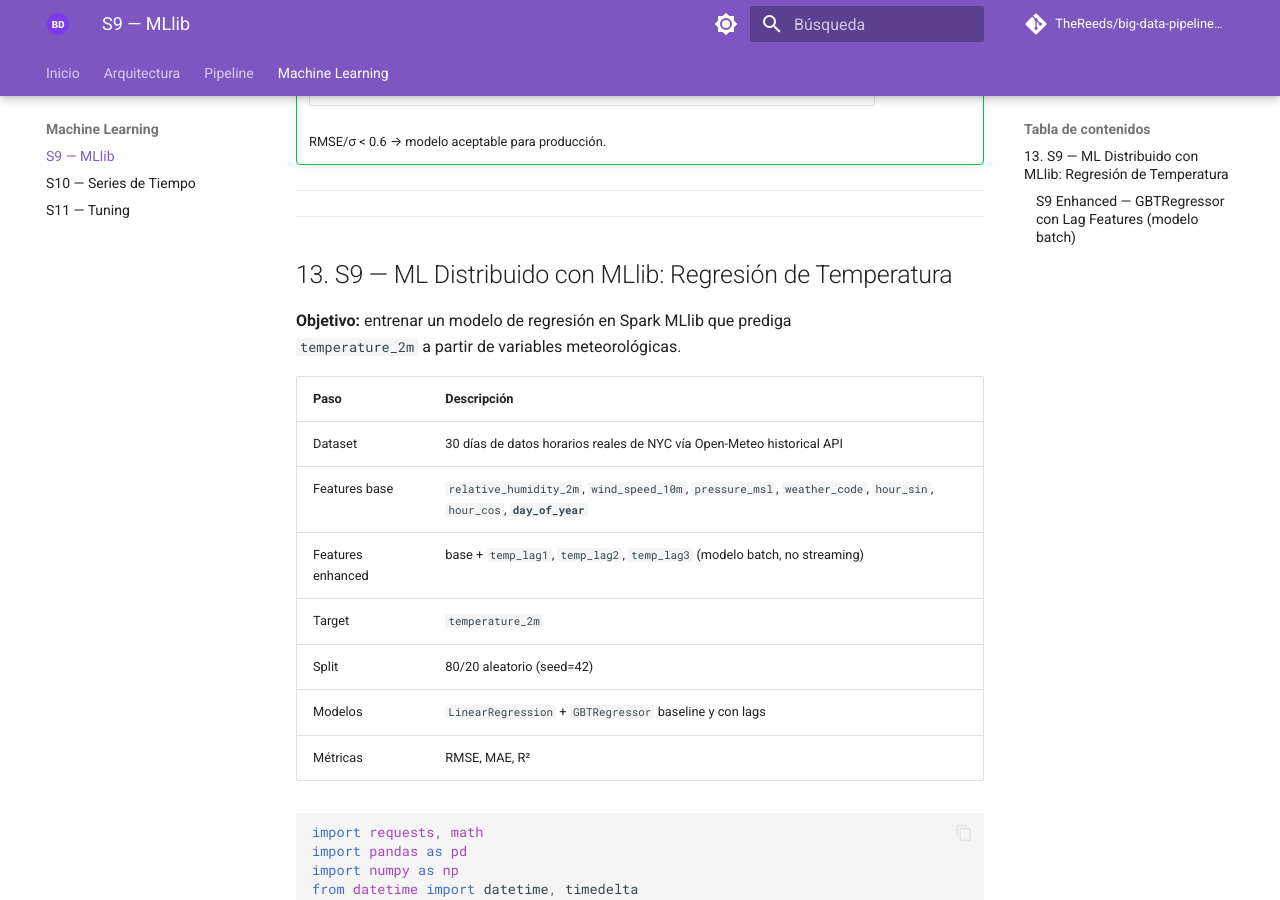
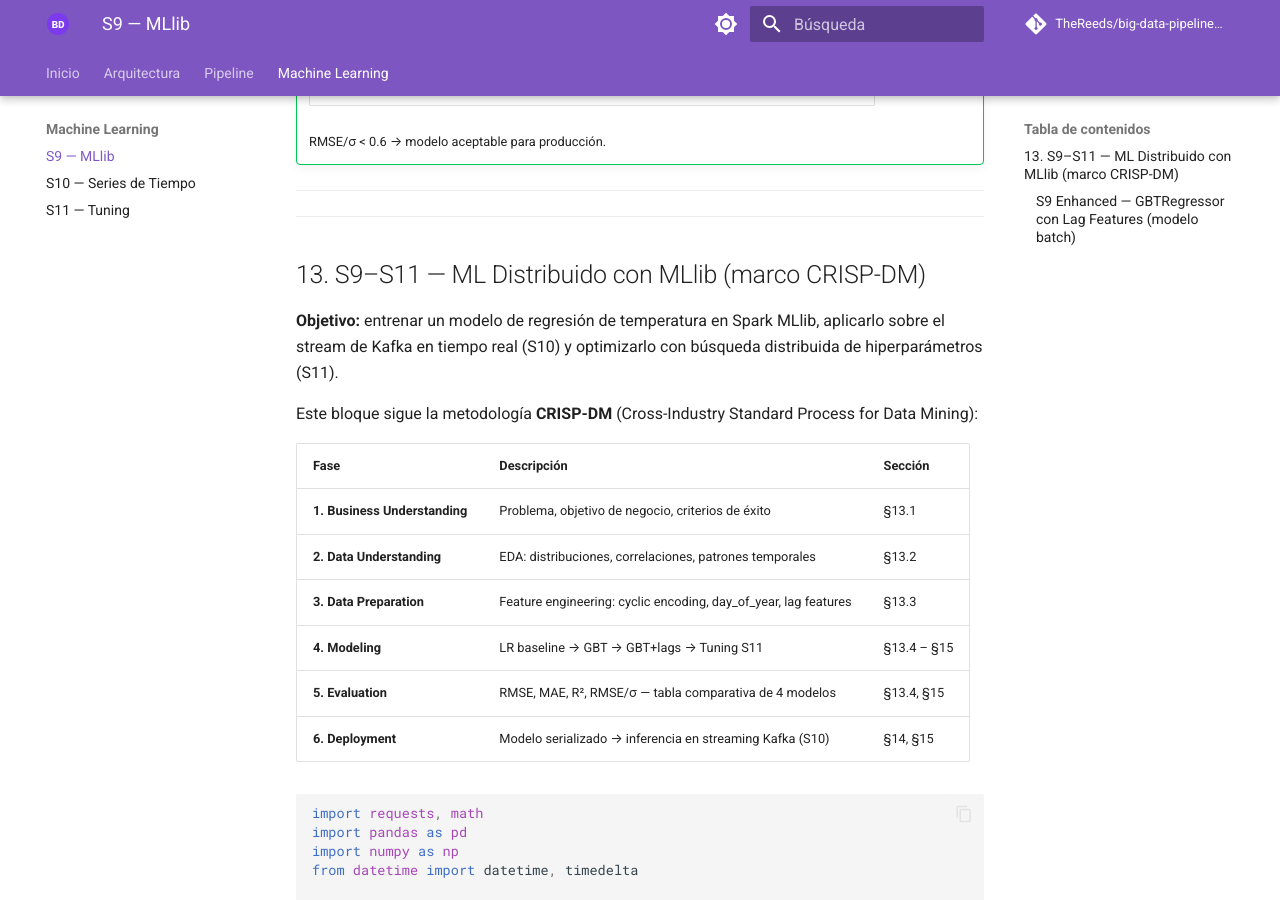
Before and after one commit to TheReeds/big-data-pipelineML, an MkDocs documentation site: the page built from docs/s9_mllib.md, in a window 1280 px wide and 900 px high, scrolled down 1590 px. Built offline with MkDocs 1.6.1 and Material for MkDocs 9.7.7, drawn with Linux system fonts in a browser that asks for light colours; comment, search, counter and statistics services are not loaded.

Commit message:
feat: integrar metodología CRISP-DM en bloque S9-S11
- crisp_bu: Business Understanding — problema, criterios de éxito (RMSE/σ<0.4), variables
- crisp_eda: Data Understanding — EDA con 5 gráficos (distribución, boxplot por hora,
  serie temporal 30 días, matriz de correlación, ranking de features vs target)
- crisp_dp_md: Data Preparation — tabla de transformaciones y decisión randomSplit
- crisp_deploy: Deployment — modelo campeón, arquitectura inferencia, verificación criterios
- s9_md: reescrito como tabla de mapeo CRISP-DM → secciones del notebook

Co-Authored-By: Claude Sonnet 4.6 <noreply@anthropic.com>

````diff
--- a/docs/s9_mllib.md
+++ b/docs/s9_mllib.md
@@ -55,20 +55,22 @@ Inference"]
 ---
 
 ---
-## 13. S9 — ML Distribuido con MLlib: Regresión de Temperatura
+## 13. S9–S11 — ML Distribuido con MLlib (marco CRISP-DM)
 
-**Objetivo:** entrenar un modelo de regresión en Spark MLlib que prediga
-`temperature_2m` a partir de variables meteorológicas.
+**Objetivo:** entrenar un modelo de regresión de temperatura en Spark MLlib,
+aplicarlo sobre el stream de Kafka en tiempo real (S10) y optimizarlo con
+búsqueda distribuida de hiperparámetros (S11).
 
-| Paso | Descripción |
-|------|-------------|
-| Dataset | 30 días de datos horarios reales de NYC vía Open-Meteo historical API |
-| Features base | `relative_humidity_2m`, `wind_speed_10m`, `pressure_msl`, `weather_code`, `hour_sin`, `hour_cos`, **`day_of_year`** |
-| Features enhanced | base + `temp_lag1`, `temp_lag2`, `temp_lag3` (modelo batch, no streaming) |
-| Target | `temperature_2m` |
-| Split | 80/20 aleatorio (seed=42) |
-| Modelos | `LinearRegression` + `GBTRegressor` baseline y con lags |
-| Métricas | RMSE, MAE, R² |
+Este bloque sigue la metodología **CRISP-DM** (Cross-Industry Standard Process for Data Mining):
+
+| Fase | Descripción | Sección |
+|------|-------------|---------|
+| **1. Business Understanding** | Problema, objetivo de negocio, criterios de éxito | §13.1 |
+| **2. Data Understanding** | EDA: distribuciones, correlaciones, patrones temporales | §13.2 |
+| **3. Data Preparation** | Feature engineering: cyclic encoding, day_of_year, lag features | §13.3 |
+| **4. Modeling** | LR baseline → GBT → GBT+lags → Tuning S11 | §13.4 – §15 |
+| **5. Evaluation** | RMSE, MAE, R², RMSE/σ — tabla comparativa de 4 modelos | §13.4, §15 |
+| **6. Deployment** | Modelo serializado → inferencia en streaming Kafka (S10) | §14, §15 |
 
 
 ```python
````
Also changed, not shown: docs/s6_kafka.md (+1 -1 lines), 1 other file.
